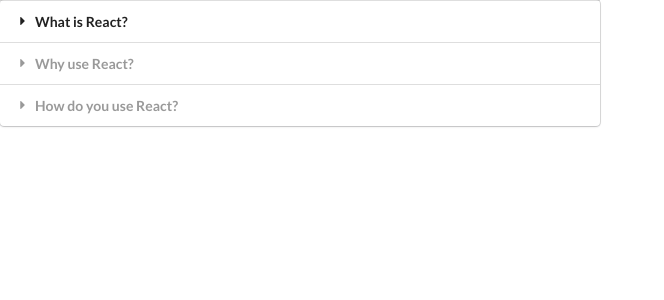
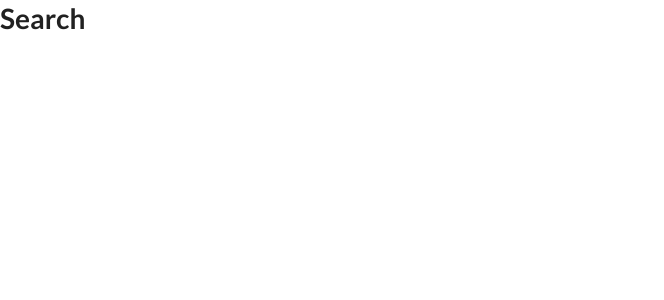
Before and after one commit to mduguil/widgets, a React (Create React App) app: page / in a window 1280 px wide. Shown: the top 300 px of the page, without its empty margins (0-664 px from the left). Built offline with nearby package versions, Linux system fonts and the light colour scheme.

Commit message:
created search component boilerplate

```diff
--- a/src/App.js
+++ b/src/App.js
@@ -1,5 +1,6 @@
 import React from 'react'
-import Accordion from './components/Accordion'
+// import Accordion from './components/Accordion'
+import Search from './components/Search'
 
 const items = [
   {
@@ -19,7 +20,8 @@
 const App = () => {
   return (
     <div>
-      <Accordion items={items}/>
+      {/* <Accordion items={items}/> */}
+      <Search />
     </div>
   )
 }
--- /dev/null
+++ b/src/components/Search.js
@@ -0,0 +1,9 @@
+import React from 'react'
+
+const Search = () => {
+  return (
+    <h1>Search</h1>
+  )
+}
+
+export default Search
```
